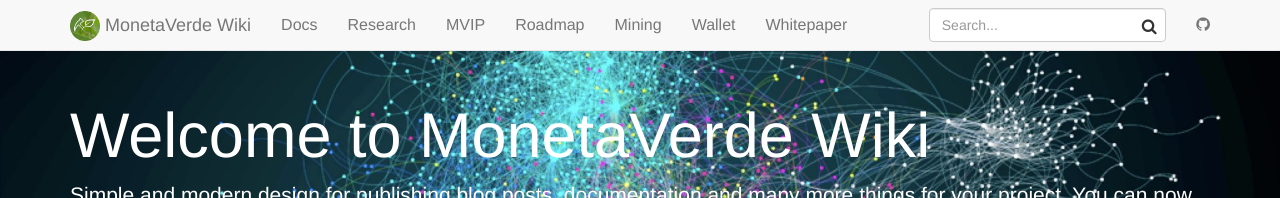
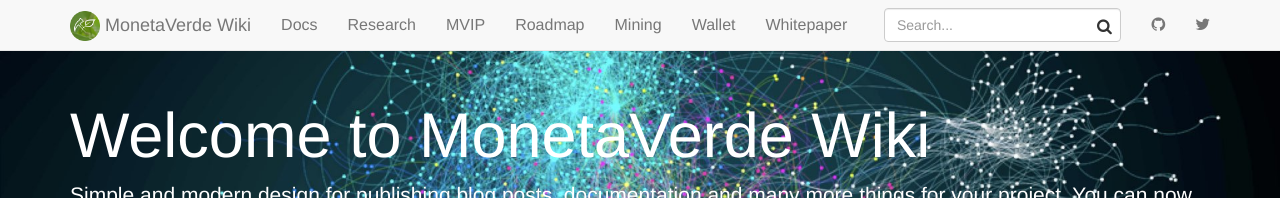
Before and after one commit to ammogcoder/www, a Jekyll site: the page built from index.html, in a window 1280 px wide. Shown: the top 198 px of the page. Built offline with Jekyll 4.4.1, drawn with Linux system fonts in a browser that asks for light colours; nearby versions of some CDN libraries.

Commit message:
Update topnav.html

```diff
--- a/_includes/topnav.html
+++ b/_includes/topnav.html
@@ -31,7 +31,8 @@
                     </div>
                 </form>
                 <ul class="nav navbar-nav">
-                    <li><a href="{{ site.git_address }}"><i class="fa fa-github" aria-hidden="true"></i></a></li>
+                    <li><a href="{{ site.github_url }}"><i class="fa fa-github" aria-hidden="true"></i></a></li>
+                    <li><a href="{{ site.twitter_url }}"><i class="fa fa-twitter" aria-hidden="true"></i></a></li>
                 </ul>
             </div>
         </div>
```
